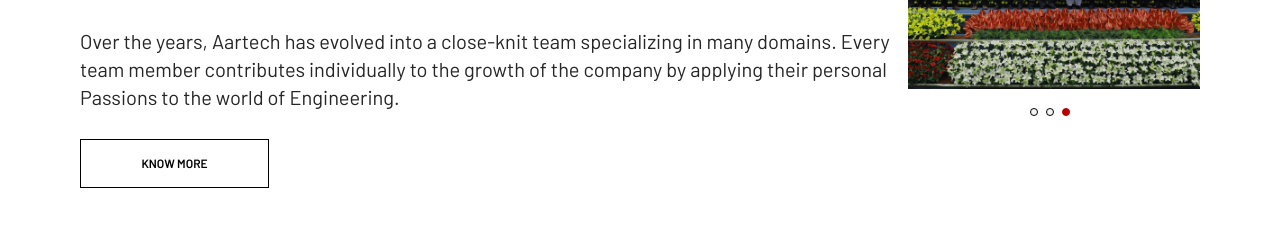
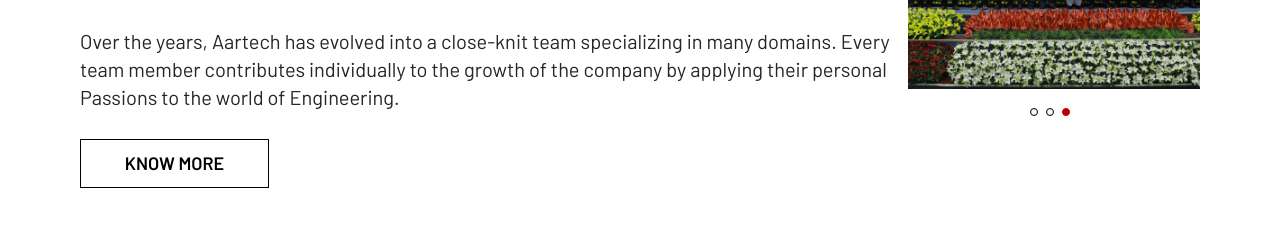
Before and after one commit to werahul/aartech, a React (Vite) app: page / in a window 1280 px wide. Shown: the part 1900-2138 px from the top of the page. Built offline with nearby package versions, Linux system fonts and the light colour scheme; no server answers.

Commit message:
october11-2

```diff
--- a/src/Components/AboutUsHome.jsx
+++ b/src/Components/AboutUsHome.jsx
@@ -17,7 +17,7 @@ const AboutUsHome = () => {
                     <div className=" font-Barlow lg:font-normal font-medium  lg:leading-7 text-lightBlack lg:w-[820px] lg:text-[20px] sm:text-[14px] text-base w-auto leading-[22.4px] sm:leading-4  ">Aartech Solonics was founded in 1985 with the aim  of becoming an “Application Engineering Specialist” company. It won many laurels & major businesses with this approach. It became a public limited company in 1992. We are trusted by the Indian government agencies and policymakers of many other countries. With our future-ready mindset, we assist them in ushering in the right techniques for the challenges at hand.
                     <br /><br />
                         Over the years, Aartech has evolved into a close-knit team specializing in many domains. Every team member contributes individually to the growth of the company by applying their personal Passions to the world of Engineering.</div>
-                    <Link to="/about"> <button className="lg:w-[189px] w-[145px] sm:w-[120px] whitespace-nowrap lg:h-[49px] h-[44px] border-[1px] border-black lg:text[18px] sm:text-[12px] font-semibold lg:px-[39px] px-[20px] lg:mb-0 mb-4 lg:mt-[28px] mt-4 font-Barlow text-base"  >KNOW MORE</button></Link>
+                    <Link to="/about"> <button className="lg:w-[189px] w-[145px] sm:w-[120px] whitespace-nowrap lg:h-[49px] h-[44px] border-[1px] border-black lg:text-[18px] sm:text-[12px] font-semibold lg:px-[39px] px-[20px] lg:mb-0 mb-4 lg:mt-[28px] mt-4 font-Barlow text-base"  >KNOW MORE</button></Link>
                 </div>
                 <div className="lg:w-[450px] 2xl:w-[470px  w-auto sm:ml-2  2xl:h-[410px]">
                     <CarouselAbout />
```
